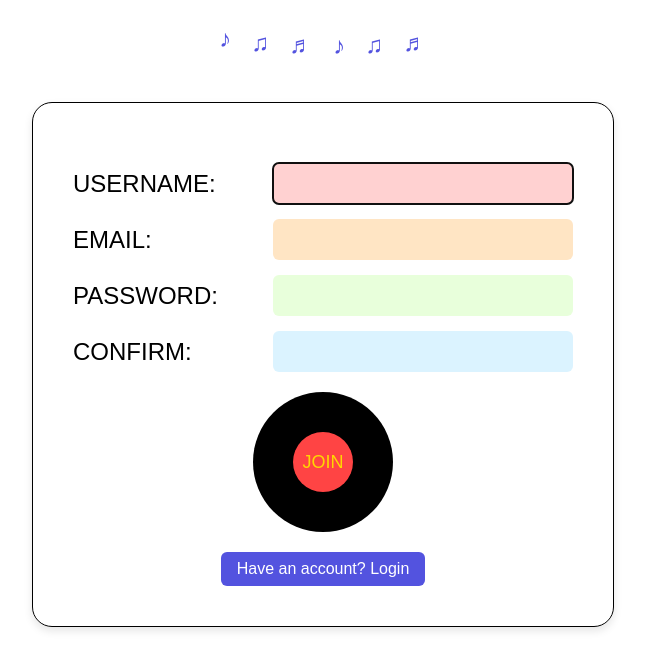
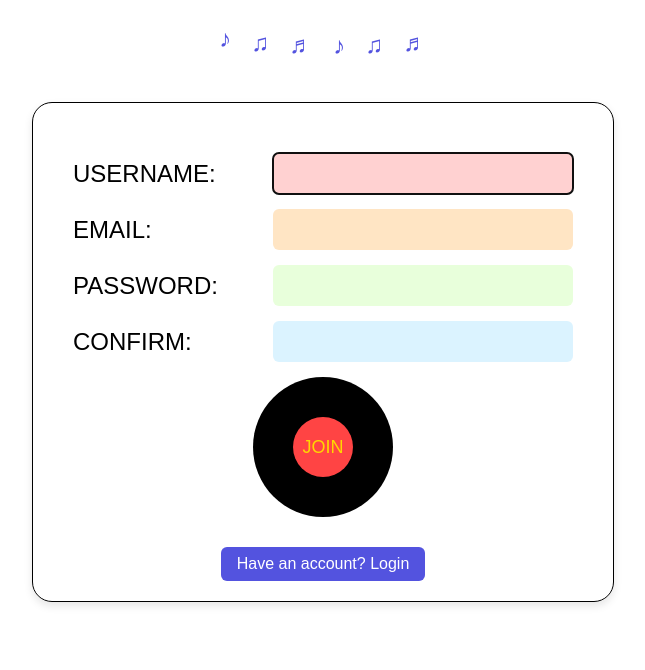
Before and after one commit to aarushkachhawa/UnWrapped, a Django app: page /register/ in a window 1280 px wide. Shown: the part 100-770 px from the top of the page, without its empty margins (327-972 px from the left). Run offline with Django 5.2, Linux system fonts and the light colour scheme; some web fonts are replaced.

Commit message:
fix register page

```diff
--- a/templates/register.html
+++ b/templates/register.html
@@ -71,7 +71,7 @@
             width: 100%;
             max-width: 600px;
             padding: 20px;
-            margin-top: 20px; /* Added margin to separate from heading */
+            margin-top: 10px; /* Added margin to separate from heading */
         }
 
         /* [Rest of the styles remain the same] */
@@ -118,7 +118,9 @@
         .vinyl-record {
             width: 140px;
             height: 140px;
-            margin: 20px auto;
+            margin-top: 10px;
+            margin-left: auto;
+            margin-right: auto;
             position: relative;
             cursor: pointer;
             transition: transform 0.2s ease;
@@ -416,6 +418,7 @@
                     </div>
                 </div>
             </div>
+        </form>
 
         <div class="register-button">
         <button onclick="window.location.href='{% url 'login' %}'">
@@ -427,8 +430,6 @@
                 有账号吗？登录
             {% endif %}
         </button>
-            </div>
-        </form>
 
         </div>
 
```
Lines whose indentation alone changed are shown as unchanged.
